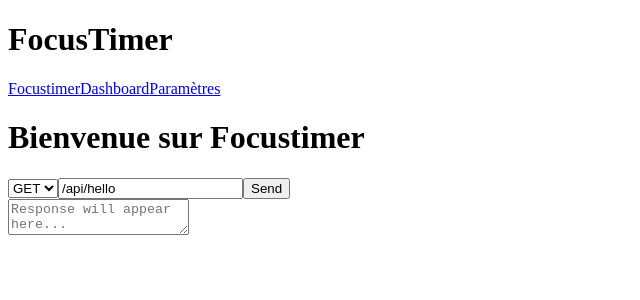
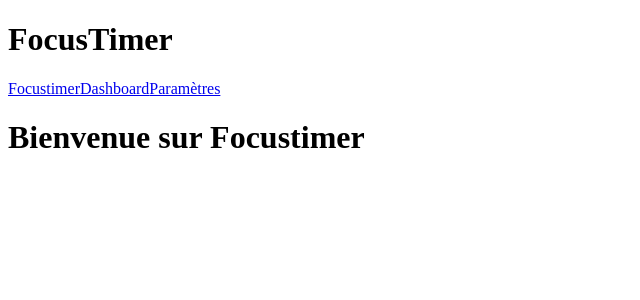
Before and after one commit to MDGav82/FocusTimer, a React (Vite) app: page / in a window 1280 px wide. Shown: the top 300 px of the page, without its empty margins (0-640 px from the left). Built offline with nearby package versions, Linux system fonts and the light colour scheme.

Commit message:
Removed APITester.tsx

```diff
--- a/src/APITester.tsx
+++ /dev/null
@@ -1,63 +0,0 @@
-import { useRef, type FormEvent } from "react";
-
-export function APITester() {
-  const responseInputRef = useRef<HTMLTextAreaElement>(null);
-
-  const testEndpoint = async (e: FormEvent<HTMLFormElement>) => {
-    e.preventDefault();
-
-    try {
-      const form = e.currentTarget;
-      const formData = new FormData(form);
-      const endpoint = formData.get("endpoint") as string;
-      const url = new URL(endpoint, location.href);
-      const method = formData.get("method") as string;
-      const res = await fetch(url, { method });
-
-      const data = await res.json();
-      responseInputRef.current!.value = JSON.stringify(data, null, 2);
-    } catch (error) {
-      responseInputRef.current!.value = String(error);
-    }
-  };
-
-  return (
-    <div className="mt-8 mx-auto w-full max-w-2xl text-left flex flex-col gap-4">
-      <form
-        onSubmit={testEndpoint}
-        className="flex items-center gap-2 bg-[#1a1a1a] p-3 rounded-xl font-mono border-2 border-[#fbf0df] transition-colors duration-300 focus-within:border-[#f3d5a3] w-full"
-      >
-        <select
-          name="method"
-          className="bg-[#fbf0df] text-[#1a1a1a] py-1.5 px-3 rounded-lg font-bold text-sm min-w-[0px] appearance-none cursor-pointer hover:bg-[#f3d5a3] transition-colors duration-100"
-        >
-          <option value="GET" className="py-1">
-            GET
-          </option>
-          <option value="PUT" className="py-1">
-            PUT
-          </option>
-        </select>
-        <input
-          type="text"
-          name="endpoint"
-          defaultValue="/api/hello"
-          className="w-full flex-1 bg-transparent border-0 text-[#fbf0df] font-mono text-base py-1.5 px-2 outline-none focus:text-white placeholder-[#fbf0df]/40"
-          placeholder="/api/hello"
-        />
-        <button
-          type="submit"
-          className="bg-[#fbf0df] text-[#1a1a1a] border-0 px-5 py-1.5 rounded-lg font-bold transition-all duration-100 hover:bg-[#f3d5a3] hover:-translate-y-px cursor-pointer whitespace-nowrap"
-        >
-          Send
-        </button>
-      </form>
-      <textarea
-        ref={responseInputRef}
-        readOnly
-        placeholder="Response will appear here..."
-        className="w-full min-h-[140px] bg-[#1a1a1a] border-2 border-[#fbf0df] rounded-xl p-3 text-[#fbf0df] font-mono resize-y focus:border-[#f3d5a3] placeholder-[#fbf0df]/40"
-      />
-    </div>
-  );
-}
--- a/src/App.tsx
+++ b/src/App.tsx
@@ -1,8 +1,5 @@
 import { Outlet } from "react-router-dom";
-import { APITester } from "./APITester";
 
-import logo from "./logo.svg";
-import reactLogo from "./react.svg";
 import NavBar from "./app/NavBar";
 
 /**
@@ -15,7 +12,6 @@ export function App() {
       <h1>FocusTimer</h1>
       <NavBar/>
       <Outlet/>
-      <APITester />
     </div>
   );
 }
```
